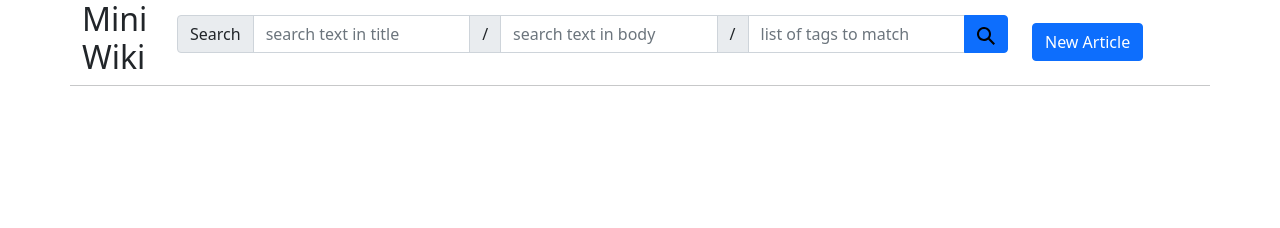
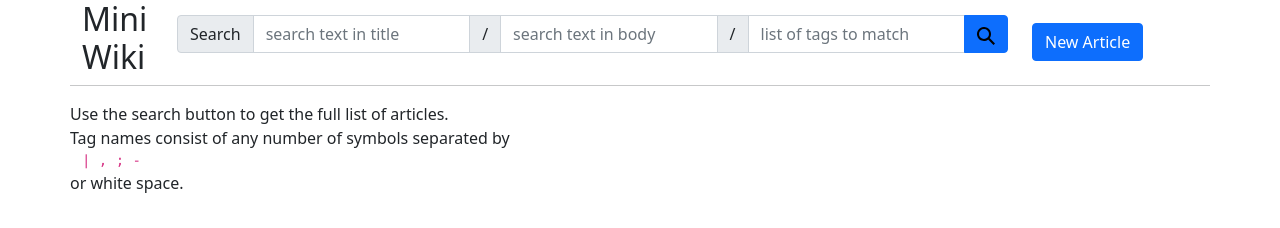
Before and after one commit to ten4o/mini-wiki, a plain HTML site: page source/index.html in a window 1280 px wide. Drawn offline with nearby package versions, Linux system fonts and the light colour scheme.

Commit message:
add README

```diff
--- a/source/index.html
+++ b/source/index.html
@@ -40,6 +40,10 @@
             </div>
         </div>
         <div class="row"><hr></div>
+        <div class="row">
+            Use the search button to get the full list of articles.<br>
+            Tag names consist of any number of symbols separated by <code>| , ; -</code> or white space.
+        </div>
     </div>
 
     <script src="https://cdn.jsdelivr.net/npm/bootstrap@5.0.1/dist/js/bootstrap.bundle.min.js" integrity="sha384-gtEjrD/SeCtmISkJkNUaaKMoLD0//ElJ19smozuHV6z3Iehds+3Ulb9Bn9Plx0x4" crossorigin="anonymous"></script>
```
Also changed, not shown: 1 other file.
